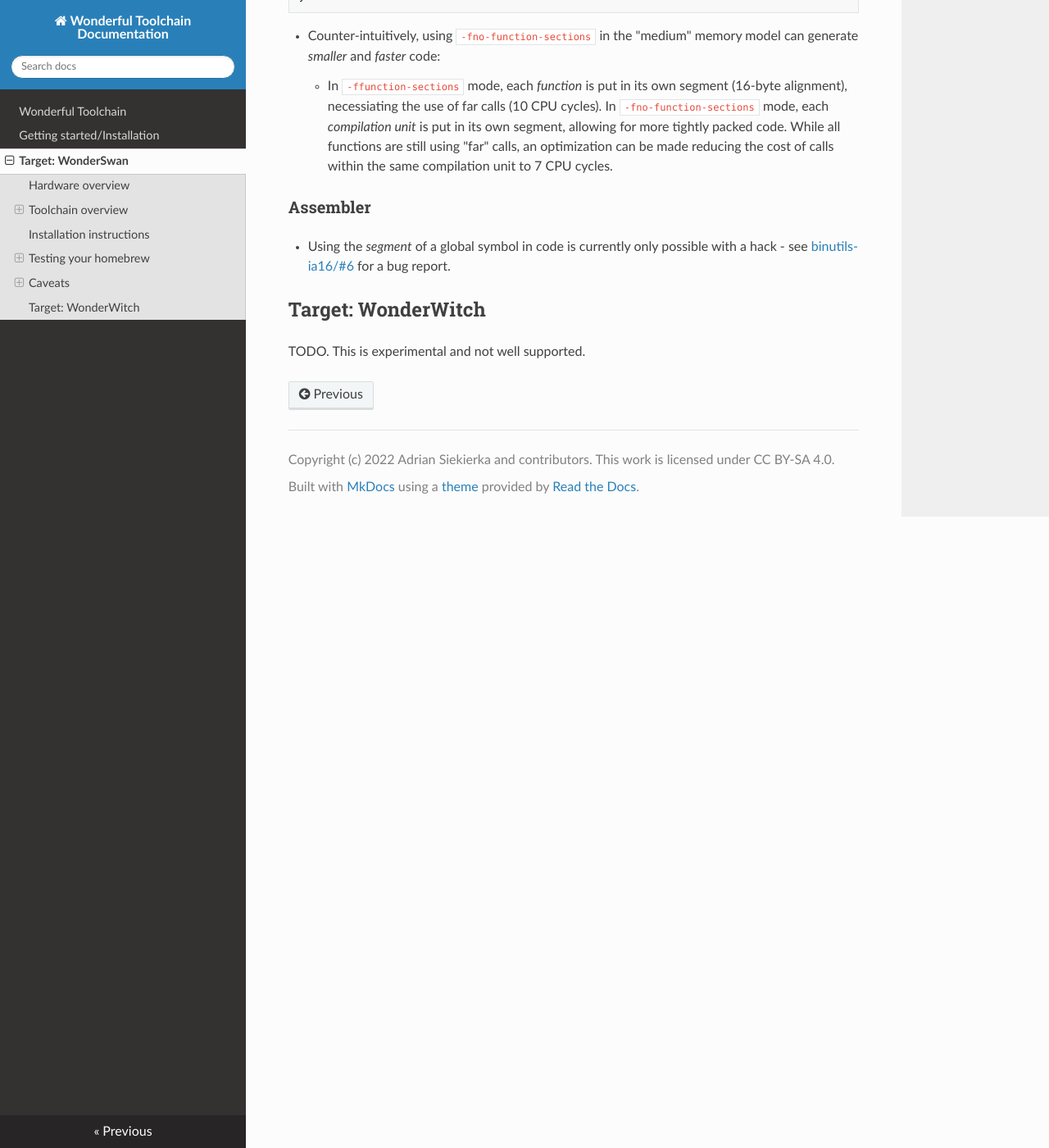
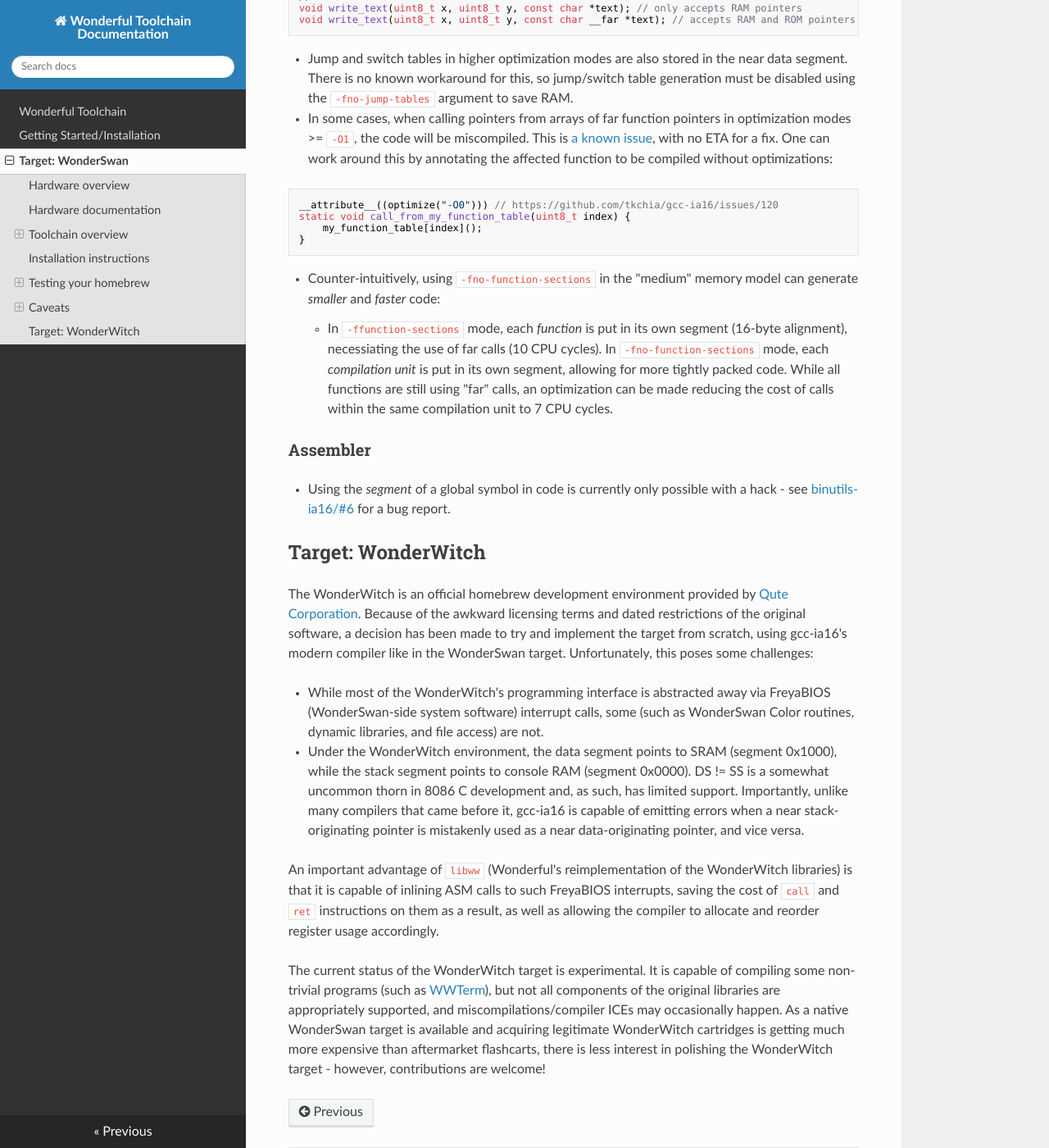
Before and after one commit to WonderfulToolchain/wonderful-docs, an MkDocs documentation site: the page built from docs/target-wonderswan.md, in a window 1280 px wide and 1400 px high, scrolled down 5245 px. Shown: the whole window at 82% size. Built offline with MkDocs 1.6.1, drawn with Linux system fonts in a browser that asks for light colours; nearby versions of some CDN libraries; some of the changed text lies outside the part shown.

Commit message:
WonderSwan: add more documentation

````diff
--- a/docs/target-wonderswan.md
+++ b/docs/target-wonderswan.md
@@ -42,6 +42,17 @@ The WonderSwan is a handheld console released by Bandai in March 1999, with an e
     * 9600/38400 bps UART (for console, computer or peripheral connectivity)
     * Color:
         * General ROM->RAM DMA support
+
+## Hardware documentation
+
+ * **[STSWS](http://perfectkiosk.net/stsws.html)** - the most recent documentation source.
+ * **[WSMan](http://daifukkat.su/docs/wsman/)** - contains some information not yet in STSWS.
+ * [Everything You Never Wanted to Know about the WonderSwan RTC](https://forums.nesdev.org/viewtopic.php?t=21513)
+
+Datasheets for some components are available:
+
+ * [NEC V30MZ Preliminary User's Manual](https://www.renesas.com/us/en/document/lbr/v30mztm-hardware-preliminary)
+ * [Seiko S-3511A RTC](http://perfectkiosk.net/S-3511A.pdf)
 
 ## Toolchain overview
 
@@ -177,7 +189,7 @@ void write_text(uint8_t x, uint8_t y, const char __far *text); // accepts RAM an
 ```
 
 * Jump and switch tables in higher optimization modes are also stored in the near data segment. There is no known workaround for this, so jump/switch table generation must be disabled using the `-fno-jump-tables` argument to save RAM.
-* When calling pointers from arrays of far function pointers in optimization modes >= `-O1`, the code will be miscompiled. This is [a known issue](https://github.com/tkchia/gcc-ia16/issues/120), with no ETA for a fix. One can work around this by annotating the affected function to be compiled without optimizations:
+* In some cases, when calling pointers from arrays of far function pointers in optimization modes >= `-O1`, the code will be miscompiled. This is [a known issue](https://github.com/tkchia/gcc-ia16/issues/120), with no ETA for a fix. One can work around this by annotating the affected function to be compiled without optimizations:
 
 ```c
 __attribute__((optimize("-O0"))) // https://github.com/tkchia/gcc-ia16/issues/120
@@ -196,4 +208,22 @@ static void call_from_my_function_table(uint8_t index) {
 
 ## Target: WonderWitch
 
-TODO. This is experimental and not well supported.
+The WonderWitch is an official homebrew development environment provided by [Qute Corporation](http://wonderwitch.qute.co.jp/).
+Because of the awkward licensing terms and dated restrictions of the original software, a decision has been made to try and implement
+the target from scratch, using gcc-ia16's modern compiler like in the WonderSwan target. Unfortunately, this poses some challenges:
+
+* While most of the WonderWitch's programming interface is abstracted away via FreyaBIOS (WonderSwan-side system software) interrupt calls,
+  some (such as WonderSwan Color routines, dynamic libraries, and file access) are not.
+* Under the WonderWitch environment, the data segment points to SRAM (segment 0x1000), while the stack segment points to console RAM
+  (segment 0x0000). DS != SS is a somewhat uncommon thorn in 8086 C development and, as such, has limited support. Importantly, unlike
+  many compilers that came before it, gcc-ia16 is capable of emitting errors when a near stack-originating pointer is mistakenly used as
+  a near data-originating pointer, and vice versa.
+
+An important advantage of `libww` (Wonderful's reimplementation of the WonderWitch libraries) is that it is capable of inlining ASM calls
+to such FreyaBIOS interrupts, saving the cost of `call` and `ret` instructions on them as a result, as well as allowing the compiler
+to allocate and reorder register usage accordingly.
+
+The current status of the WonderWitch target is experimental. It is capable of compiling some non-trivial programs (such as [WWTerm](https://github.com/WonderfulToolchain/WWTerm/)),
+but not all components of the original libraries are appropriately supported, and miscompilations/compiler ICEs may occasionally happen.
+As a native WonderSwan target is available and acquiring legitimate WonderWitch cartridges is getting much more expensive than aftermarket
+flashcarts, there is less interest in polishing the WonderWitch target - however, contributions are welcome!
````
Also changed, not shown: other parts of docs/target-wonderswan.md (+1 -0 lines), docs/getting-started.md (+1 -1 lines), docs/index.md (+28 -0 lines).
